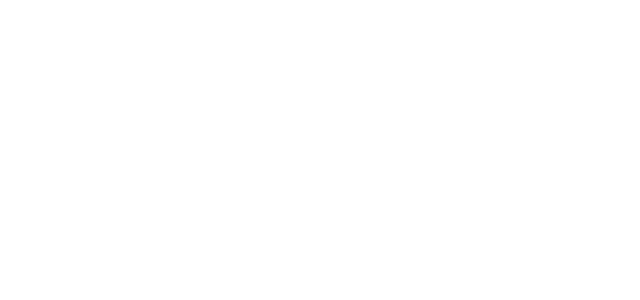
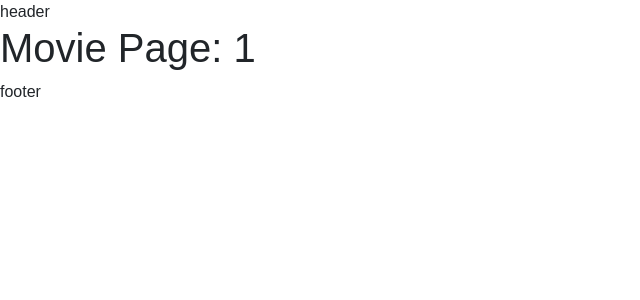
Before and after one commit to carminenicotera/webapp-react, a React (Vite) app: page /movies/1 in a window 1280 px wide. Shown: the top 300 px of the page, without its empty margins (0-640 px from the left). Built offline with nearby package versions, Linux system fonts and the light colour scheme.

Commit message:
milestone 2 complete

```diff
--- a/package.json
+++ b/package.json
@@ -13,6 +13,7 @@
     "@fontsource-variable/montserrat": "^5.2.8",
     "@popperjs/core": "^2.11.8",
     "bootstrap": "^5.3.8",
+    "bootstrap-icons": "^1.13.1",
     "react": "^19.2.5",
     "react-dom": "^19.2.5",
     "react-router-dom": "^7.14.1"
--- a/src/App.jsx
+++ b/src/App.jsx
@@ -1,9 +1,22 @@
+import { BrowserRouter, Route, Routes } from "react-router-dom"
+import DefaultLayout from "./layouts/DefaultLayout"
+import HomePage from "./pages/HomePage"
+import MoviePage from "./pages/MoviePage"
 
 function App() {
 
   return (
     <>
+      <BrowserRouter>
+        <Routes>
+          <Route element={ <DefaultLayout /> }>
 
+            <Route index element={ <HomePage /> } />
+            <Route path="/movies/:movieId" element={ <MoviePage /> } />
+
+          </Route>
+        </Routes>
+      </BrowserRouter>
     </>
   )
 }
--- a/src/index.css
+++ b/src/index.css
@@ -1,4 +1,5 @@
 @import url('bootstrap');
+@import url('bootstrap-icons');
 
 body {
   font-family: 'Montserrat Variable', sans-serif;
--- /dev/null
+++ b/src/layouts/DefaultLayout.jsx
@@ -0,0 +1,15 @@
+import { Outlet } from "react-router-dom";
+
+export default function DefaultLayout() {
+
+
+  return (
+    <>
+      <header>header</header>
+      <main>
+        <Outlet />
+      </main>
+      <footer>footer</footer>
+    </>
+  )
+}
--- /dev/null
+++ b/src/pages/HomePage.jsx
@@ -0,0 +1,6 @@
+export default function HomePage(){
+
+  return(
+    <h1>HomePage</h1>
+  )
+}
--- /dev/null
+++ b/src/pages/MoviePage.jsx
@@ -0,0 +1,10 @@
+import { useParams } from "react-router-dom"
+
+export default function MoviePage() {
+
+  const { movieId } = useParams()
+
+  return (
+    <h1>Movie Page: { movieId } </h1>
+  )
+}
```
Also changed, not shown: 1 other file (tests, documents, lock files or other folders).
